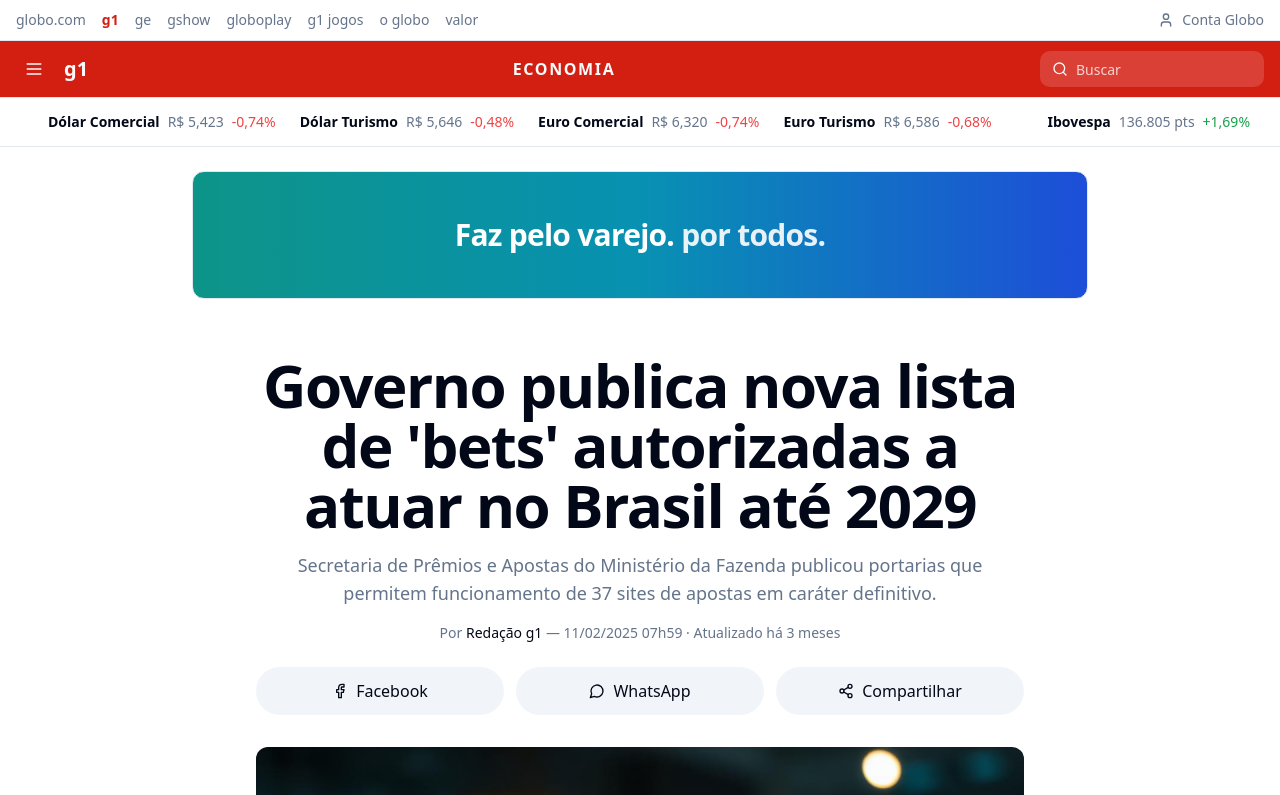
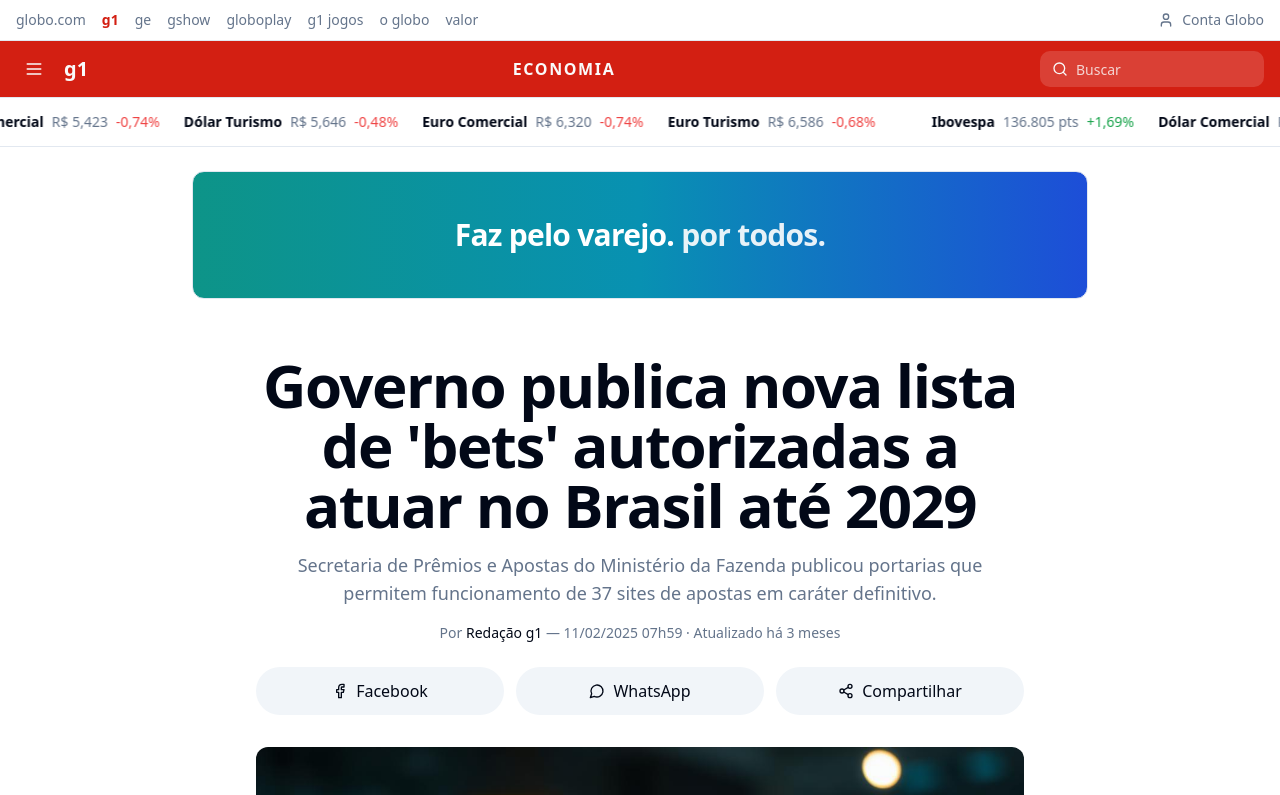
Before and after one commit to gamesvipre3/g1-clone-brasil, a React (Vite) app: page / in a window 1280 px wide. Shown: the top 795 px of the page. Built offline with nearby package versions, Linux system fonts and the light colour scheme.

Commit message:
Adicionar animação de deslize
Adiciona uma animação de deslize da direita para a esquerda aos textos dentro da Div selecionada.

```diff
--- a/src/components/MarketTicker.tsx
+++ b/src/components/MarketTicker.tsx
@@ -15,8 +15,15 @@ const Item = ({ label, value, change }: ItemProps) => (
 export const MarketTicker = () => {
   return (
     <aside aria-label="Cotações" className="w-full border-b bg-background/80 backdrop-blur supports-[backdrop-filter]:bg-background/70">
-      <div className="container mx-auto overflow-x-auto">
-        <ul className="flex items-center h-12 px-4 text-sm">
+      <div className="container mx-auto overflow-hidden">
+        <ul className="flex items-center h-12 px-4 text-sm whitespace-nowrap animate-marquee">
+          <Item label="Dólar Comercial" value="R$ 5,423" change="-0,74%" />
+          <Item label="Dólar Turismo" value="R$ 5,646" change="-0,48%" />
+          <Item label="Euro Comercial" value="R$ 6,320" change="-0,74%" />
+          <Item label="Euro Turismo" value="R$ 6,586" change="-0,68%" />
+          <li className="mx-4 h-6 w-px bg-border" />
+          <Item label="Ibovespa" value="136.805 pts" change="+1,69%" />
+          {/* duplicated for seamless scroll */}
           <Item label="Dólar Comercial" value="R$ 5,423" change="-0,74%" />
           <Item label="Dólar Turismo" value="R$ 5,646" change="-0,48%" />
           <Item label="Euro Comercial" value="R$ 6,320" change="-0,74%" />
--- a/src/index.css
+++ b/src/index.css
@@ -107,3 +107,22 @@ All colors MUST be HSL.
     @apply bg-background text-foreground;
   }
 }
+
+/* Ticker marquee */
+@keyframes ticker-marquee {
+  0% { transform: translateX(0); }
+  100% { transform: translateX(-50%); }
+}
+
+@layer utilities {
+  .animate-marquee {
+    animation: ticker-marquee 30s linear infinite;
+    will-change: transform;
+  }
+}
+
+@media (prefers-reduced-motion: reduce) {
+  .animate-marquee {
+    animation: none;
+  }
+}
```
